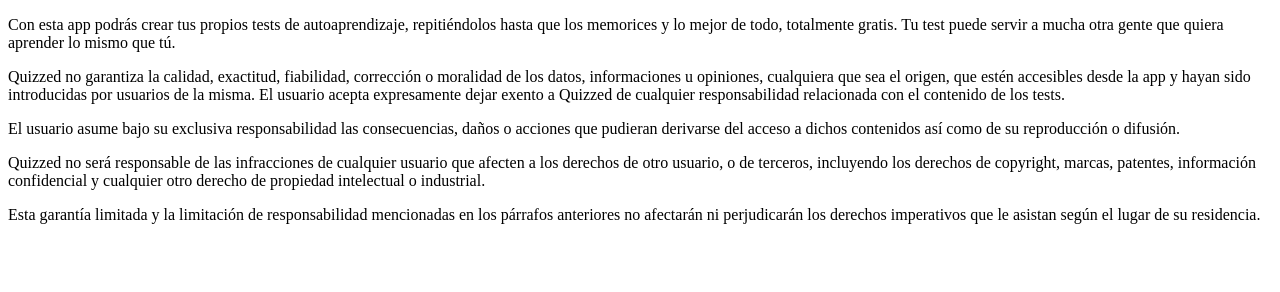
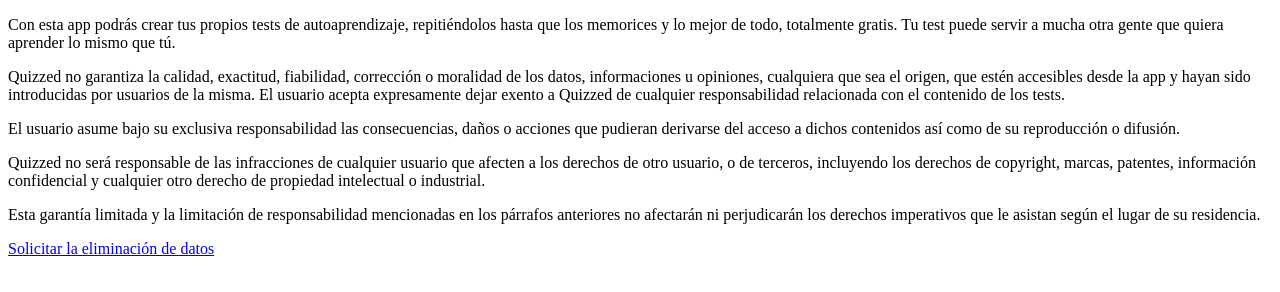
Before and after one commit to sergiolucas/quizzed-web, a plain HTML site: page index.html in a window 1280 px wide. Drawn offline with Linux system fonts and the light colour scheme.

Commit message:
Update index.html

```diff
--- a/index.html
+++ b/index.html
@@ -14,6 +14,7 @@
 	<p>El usuario asume bajo su exclusiva responsabilidad las consecuencias, daños o acciones que pudieran derivarse del acceso a dichos contenidos así como de su reproducción o difusión.</p>
 	<p>Quizzed no será responsable de las infracciones de cualquier usuario que afecten a los derechos de otro usuario, o de terceros, incluyendo los derechos de copyright, marcas, patentes, información confidencial y cualquier otro derecho de propiedad intelectual o industrial.</p>
 	<p>Esta garantía limitada y la limitación de responsabilidad mencionadas en los párrafos anteriores no afectarán ni perjudicarán los derechos imperativos que le asistan según el lugar de su residencia.</p>
+    	<a href="mailto:dlucsys@gmail.com">Solicitar la eliminación de datos</a>
     </main>
   </body>
 </html>
```
